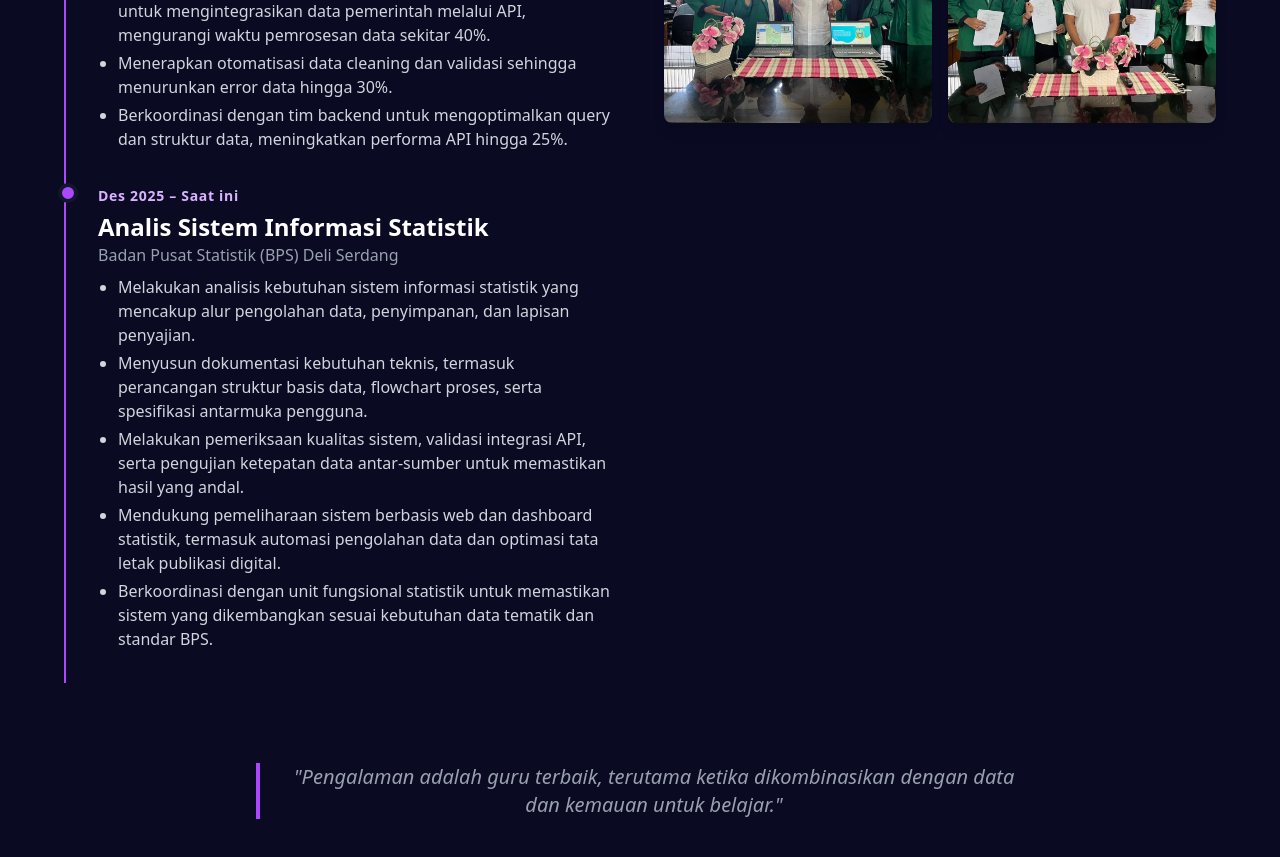
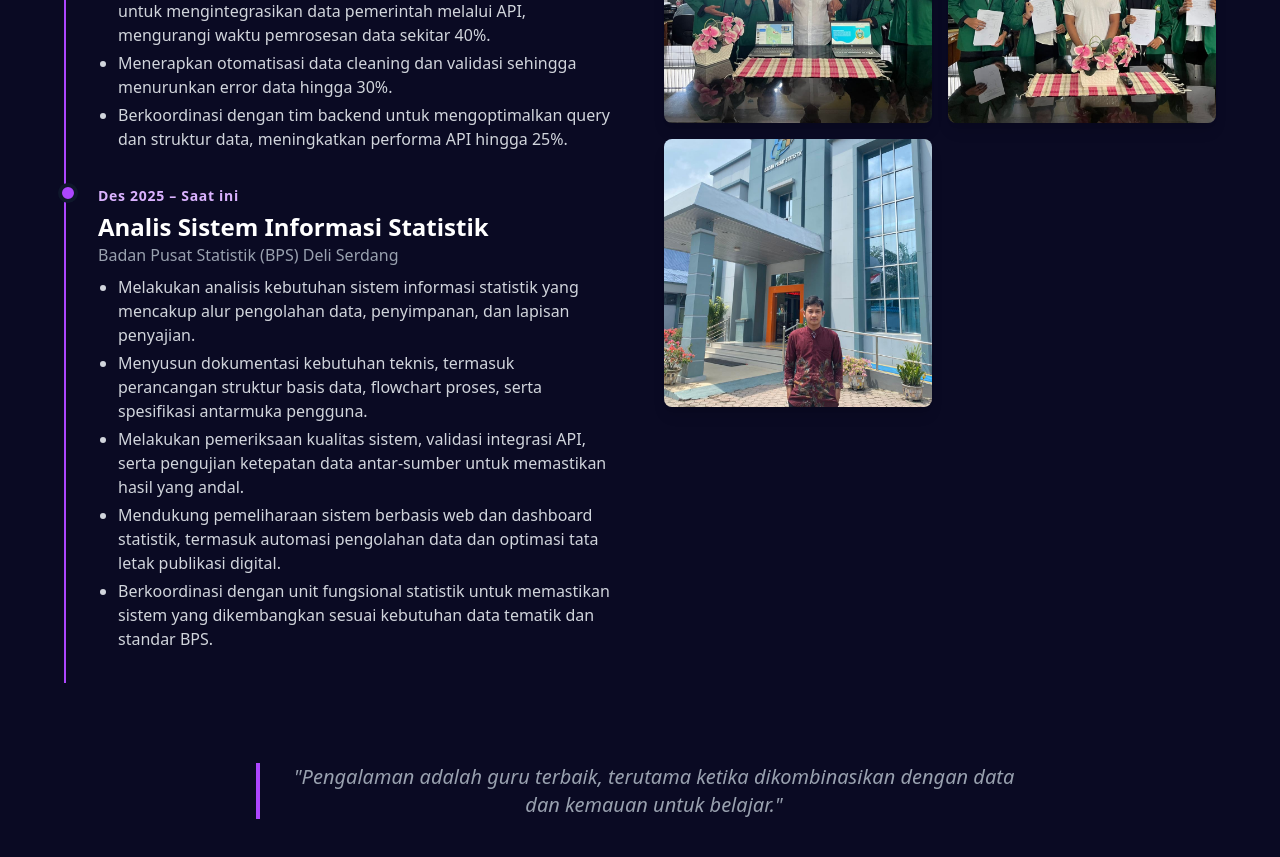
Before and after one commit to dikcoding/my-portofolio, a React (Vite) app: page / in a window 1280 px wide. Shown: the part 2420-3277 px from the top of the page. Built offline with nearby package versions, Linux system fonts and the light colour scheme.

Commit message:
fix : update work experience and create foto documentation

```diff
--- a/src/components/WorkExperience.jsx
+++ b/src/components/WorkExperience.jsx
@@ -26,7 +26,11 @@ const experiences = [
   },
 ];
 
-const projectImages = ["/dokumentasi_magang_1.jpg", "dokumentasi_magang_2.jpg"];
+const projectImages = [
+  "/dokumentasi_magang_1.jpg",
+  "dokumentasi_magang_2.jpg",
+  "/BPS-Dokumentasi.jpeg",
+];
 
 const Experience = () => {
   return (
--- a/src/components/pages/DetailProject.jsx
+++ b/src/components/pages/DetailProject.jsx
@@ -17,7 +17,7 @@ const allProjectsData = {
       "dbt (Data Transformation)",
       "Google Cloud Storage (Data Lake)",
       "BigQuery (Cloud Data Warehouse)",
-      "Google Data Studio (Data Visualization)",
+      "Tableau (Data Visualization)",
       "Python (Programming Language)",
     ],
     keyFeatures: [
```
Also changed, not shown: public/BPS-Dokumentasi.jpeg (added).
